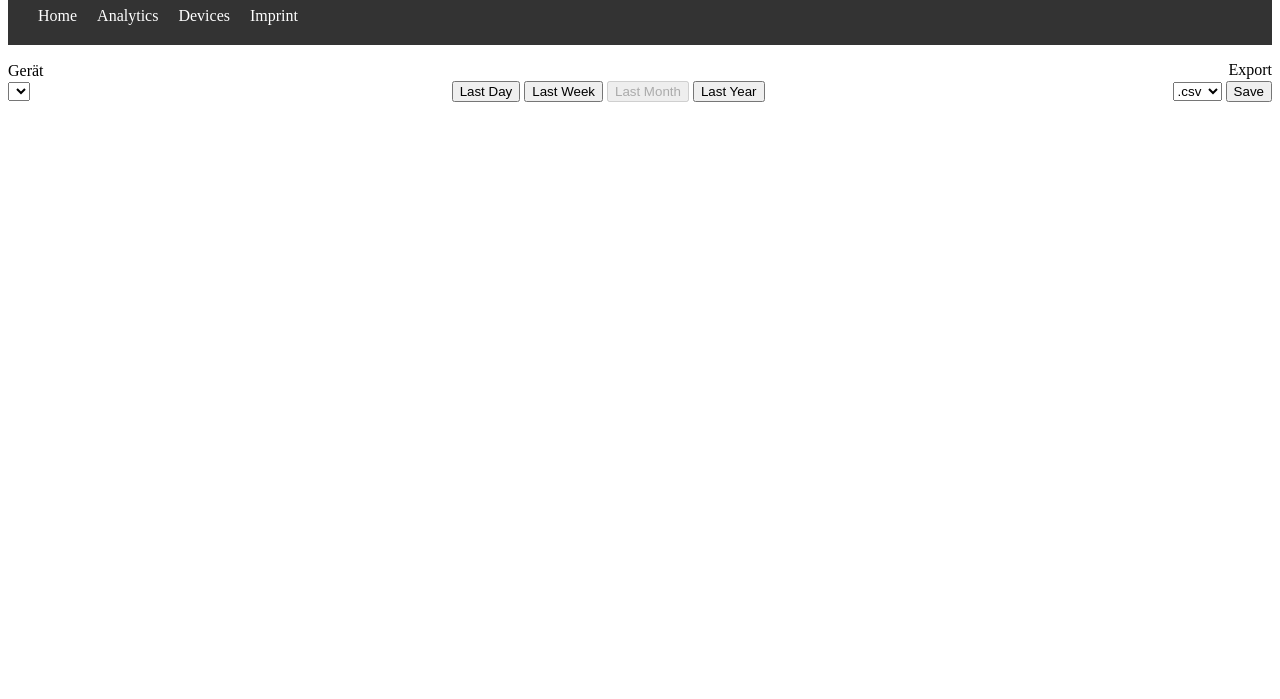
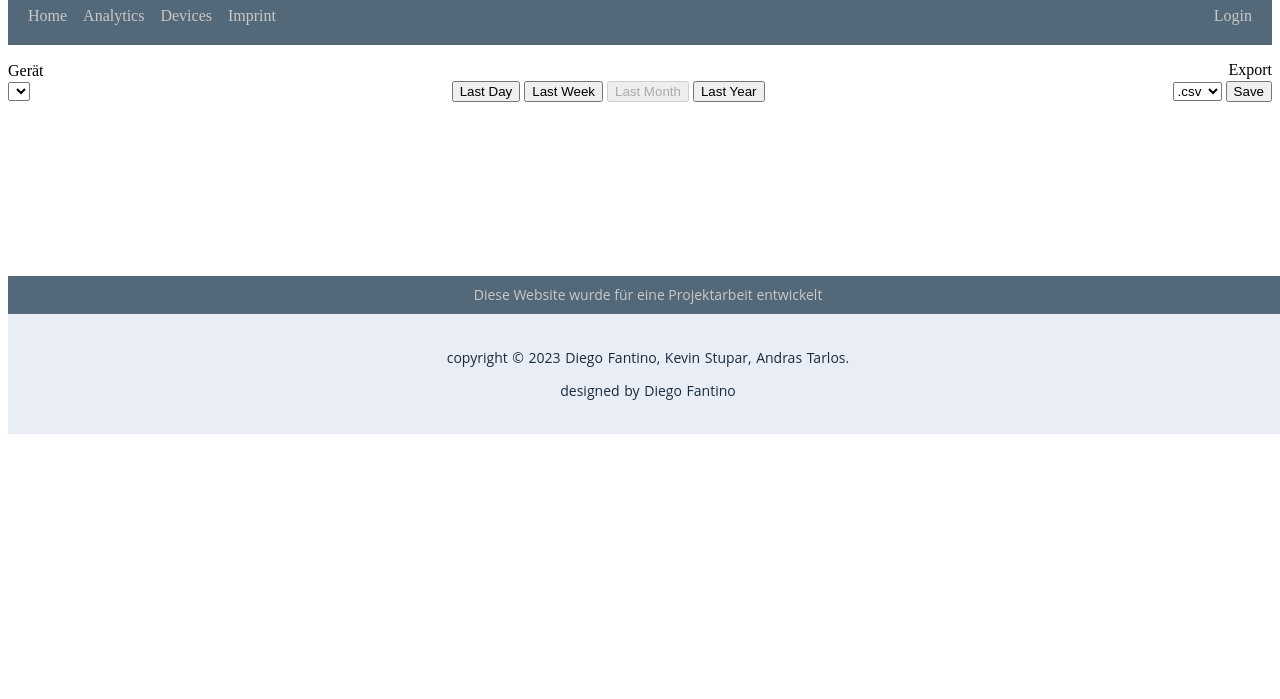
Before and after one commit to pantherinblack/IOT-Frontend, a plain HTML site: page analytics.html in a window 1280 px wide. Shown: the part 101-800 px from the top of the page. Drawn offline with nearby package versions, Linux system fonts and the light colour scheme; no server answers.

Commit message:
Stand 27.04.2023 (updated css)

```diff
--- a/analytics.html
+++ b/analytics.html
@@ -14,6 +14,7 @@
 <body>
 <header>
   <h1>Analytics</h1>
+  <div class="container">
     <nav>
       <ul>
         <li><a href="index.html">Home</a></li>
@@ -22,9 +23,11 @@
         <li><a href="imprint.html">Imprint</a></li>
       </ul>
     </nav>
+    <ul class="ulLogin">
+    <li><a href="login.html" class="login">Login</a></li>
+    </ul>
+  </div>
 </header>
-
-
 
 
 <style>
@@ -75,9 +78,13 @@
 </div>
 </body>
 
-<!--
 <footer>
-  <p>Morn Shuel KSH</p>
+  <div class= "footer-content">
+    <p>Diese Website wurde für eine Projektarbeit entwickelt</p>
+  </div>
+  <div class="footer-bottom">
+    <p>copyright &copy; 2023 Diego Fantino, Kevin Stupar, Andras Tarlos.</p>
+    <p> designed by Diego Fantino</p>
+  </div>
 </footer>
--->
 </html>
--- a/style.css
+++ b/style.css
@@ -1,30 +1,103 @@
 /* CSS für Header */
 header {
-    background-color: #333;
-    color: #fff;
+    background-color: #536878;
+    color: #C9C9C9;
     padding: 20px;
 }
+
+.container {
+    display: flex;
+    justify-content: space-between;
+    align-items: center;
+}
+
 /* CSS für Navigation */
-nav ul {
-    list-style: none;
+
+nav {
+    flex-grow: 1;
+}
+
+nav ul, .ulLogin {
     margin: 0;
     padding: 0;
     display: flex;
+    list-style: none;
+    padding: 0;
 }
+
 nav li {
-    margin: 0 10px;
+    margin-right: 1rem;
 }
+
+.login{
+    list-style: none;
+    text-decoration: none;
+    margin-left: 1rem;
+    color: #C9C9C9;
+}
+
 nav a {
-    color: #fff;
+    color: #C9C9C9;
     text-decoration: none;
 }
 
-/* CSS für Footer*/
+/* Begin CSS Code Footer*/
 footer {
-    background-color: #333;
+    bottom: 0;
+    left: 0;
+    right: 0;
+    background-color: white;
+    height: auto;
+    width: 100vw;
+    font-family: "Open Sans";
+    padding-top: 10px;
     color: #fff;
-    padding: 20px;
-    position: fixed;
-    bottom: 0;
+}
+.footer-content{
+    display: flex;
+    align-items: center;
+    justify-content: center;
+    flex-direction: column;
+    text-align: center;
+    margin-top: 10px;
+    background-color: #536878;
+    color:  #C9C9C9;
+}
+.footer-content p {
+    max-width: 500px;
+    margin: 5px auto;
+    line-height: 28px;
+    font-size: 14px;
+}
+.footer-bottom {
+    width: 100vw;
+    padding: 20px 0;
+    text-align: center;
+    background-color: #e9edf6;
+    color: #1A2B3C;
+}
+.footer-bottom p {
+    font-size: 14px;
+    word-spacing: 1px;
+}
+
+.footer-bottom td {
+    text-align: center;
+}
+ul {
+    list-style-type: none;
+}
+
+.second ul {
     width: 100%;
+    display: flex;
+    justify-content: center;
 }
+
+
+.mainlist {
+    font-size: larger;
+}
+
+
+/* Ende CSS Code Footer*/
```
Also changed, not shown: index.html (+6 -1 lines). Lines whose indentation alone changed are shown as unchanged.
